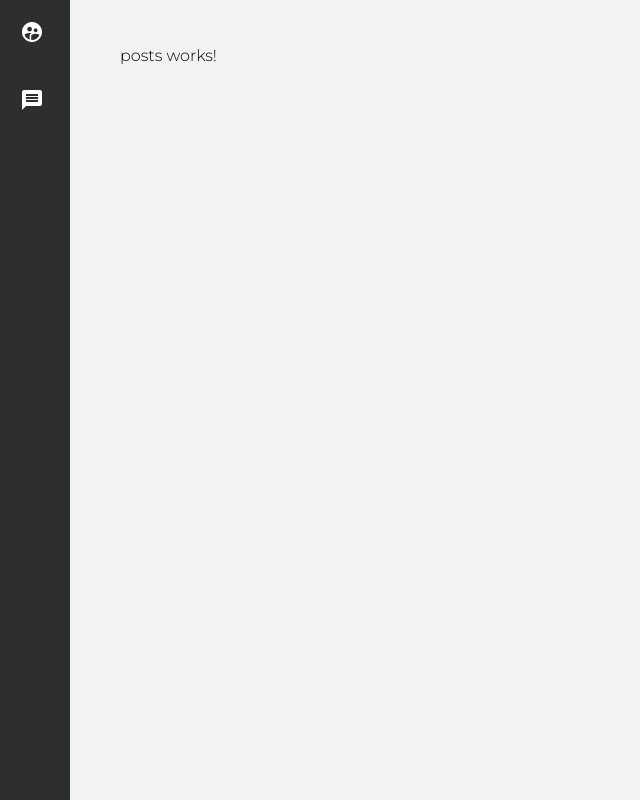
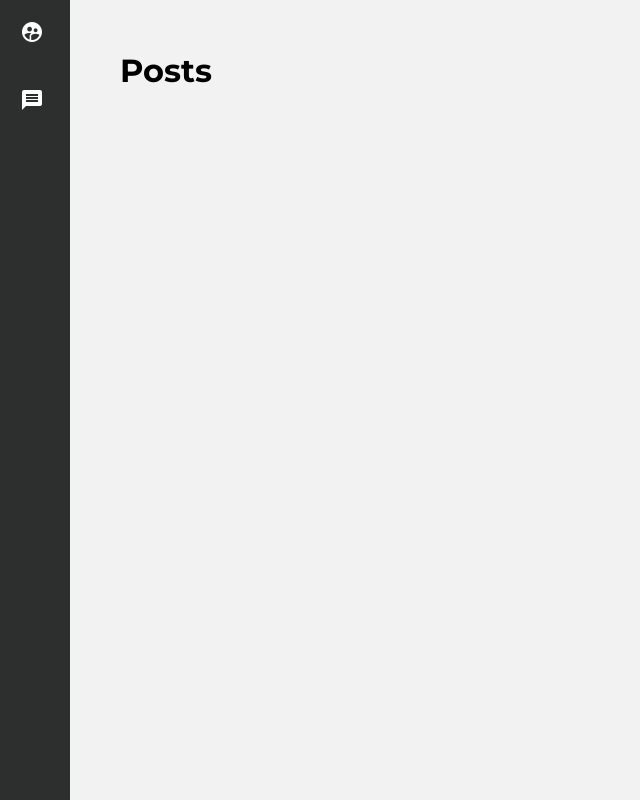
Before and after one commit to parkdhp/ng6-proj, an Angular app: page /posts in a window 1280 px wide. Shown: the whole page, without its empty margins (0-640 px from the left). Built offline with nearby package versions, Linux system fonts and the light colour scheme.

Commit message:
added default html for posts

```diff
--- a/src/app/posts/posts.component.html
+++ b/src/app/posts/posts.component.html
@@ -1,3 +1,9 @@
-<p>
-  posts works!
-</p>
+<h1>Posts</h1>
+
+<ul>
+  <li *ngFor="let post of posts$">
+    <a routerLink="">{{ post.title }}</a>
+
+    <p>{{ post.body }}</p>
+  </li>
+</ul>
```
